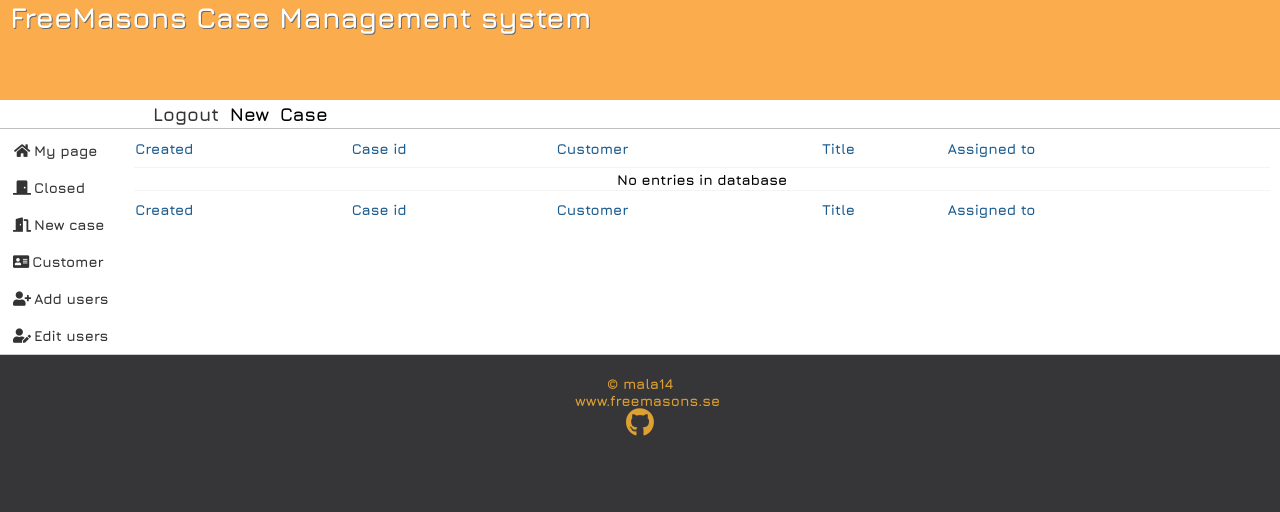
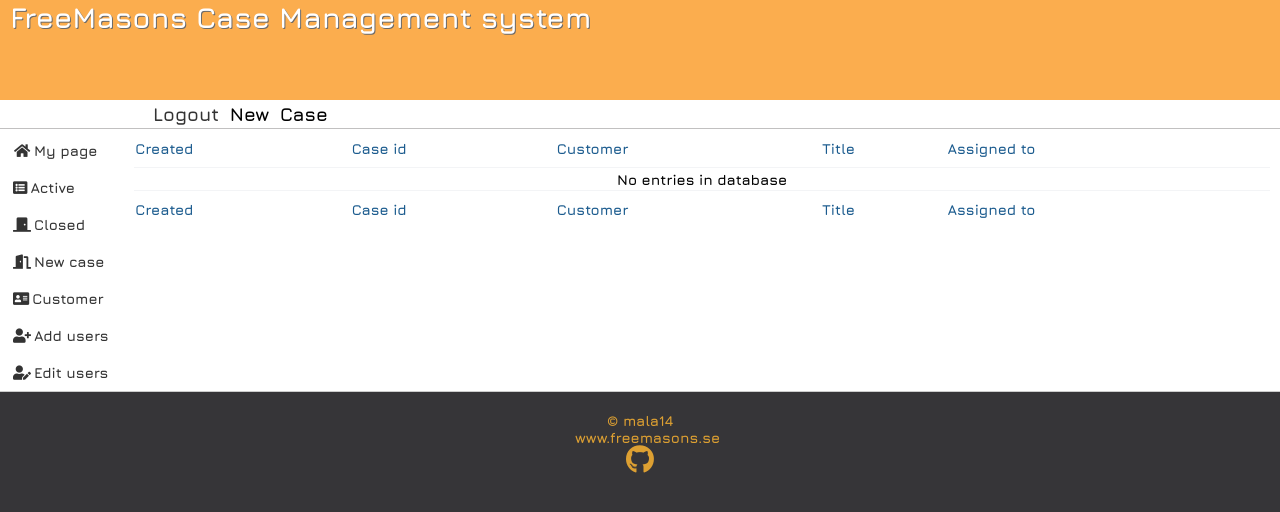
Before and after one commit to mala14/fmcm, a PHP site: page /allcases.php in a window 1280 px wide. Shown: the top 512 px of the page. Run offline with PHP 8.4, Linux system fonts and the light colour scheme; a user stored in the database is signed in; data comes from the database, SQL or seed files in the repository; data that the repository does not hold is empty; some libraries are stand-ins or nearby versions.

Commit message:
Fixed left menu design

```diff
--- a/css/admin.css
+++ b/css/admin.css
@@ -54,7 +54,7 @@
 .editUserField input[type="text"] {
 		padding-left: 5px;
 		height: 27px;
-		/* width: 266px; */
+		width: 100%;
 		border: none;
 }
 
--- a/css/sidebar.css
+++ b/css/sidebar.css
@@ -32,21 +32,21 @@
 		padding-bottom: 10px;
 }
 
+/* .fas:hover,
+.fa-fw:hover,
+.side-lnk-text:hover,
+.side-lnk-adm:hover, */
+.side-lnk:hover {
+		background-color: #78AF9F;
+		color: #fff;
+}
+
 .side-lnk-text {
-		display: inherit;
+		display: contents;
 }
 
 .side-lnk-adm {
 		display: initial;
-}
-
-.fas:hover,
-.fa-fw:hover,
-.side-lnk-text:hover,
-.side-lnk-adm:hover,
-.side-lnk:hover {
-		background-color: #78AF9F;
-		color: #fff;
 }
 
 .fas,
--- a/css/todo.css
+++ b/css/todo.css
@@ -95,10 +95,7 @@ td a {
 
 
 .case-row {
-		/* text-align: center; */
-    /* width: 100%; */
     border-top: 1px solid #f3f4f6;
-    border-bottom: 1px solid #f3f4f6;
 }
 
 /* .case-row-left {
--- a/src/Admin.php
+++ b/src/Admin.php
@@ -50,8 +50,8 @@ class Admin
 				$type = $stmt->fetch();
 				if($user && $type['type'] === 'admin'){
 						$html .= "
-								<div class='side-lnk'><a href='users_adm.php' title='Users'><i class='fas fa-user-plus'></i><div class='side-lnk-adm'>{$GLOBALS['addUsers']}</div></a></div>
-								<div class='side-lnk'><a href='list_users.php' title='Users'><i class='fas fa-user-edit'></i><div class='side-lnk-adm'>{$GLOBALS['editUsers']}</div></a></div>
+						<a href='users_adm.php' title='Users'><div class='side-lnk'><i class='fas fa-user-plus'></i><div class='side-lnk-text'>{$GLOBALS['addUsers']}</div></div></a>
+						<a href='list_users.php' title='Users'><div class='side-lnk'><i class='fas fa-user-edit'></i><div class='side-lnk-text'>{$GLOBALS['editUsers']}</div></div></a>
 						";
 				}
 			}
--- a/view/sidebar.php
+++ b/view/sidebar.php
@@ -1,7 +1,8 @@
 <div class="sidebar">
-    <div class="side-lnk"><a href="my_page.php"><i class="fa fa-fw fa-home"></i><div class="side-lnk-text"><?= $home ?></div></a></div>
-    <div class="side-lnk"><a href="closedcases.php"><i class="fas fa-door-closed"></i><div class="side-lnk-text"><?= $closedCases ?></div></a></div>
-    <div class="side-lnk"><a href="new_case.php"><i class="fas fa-door-open"></i><div class="side-lnk-text"><?= $newCase ?></div></a></div>
-    <div class="side-lnk"><a href="list_contacts.php"><i class="fas fa-address-card"></i><div class="side-lnk-text"><?= $contact ?></div></a></div>
+    <a href="my_page.php"><div class='side-lnk'><i class="fa fa-fw fa-home"></i><div class="side-lnk-text"><?= $home ?></div></div></a>
+    <a href="allcases.php"><div class='side-lnk'><i class="fas fa-list-alt"></i><div class="side-lnk-text"><?= $activeCases ?></div></div></a>
+    <a href="closedcases.php"><div class='side-lnk'><i class="fas fa-door-closed"></i><div class="side-lnk-text"><?= $closedCases ?></div></div></a>
+    <a href="new_case.php"><div class='side-lnk'><i class="fas fa-door-open"></i><div class="side-lnk-text"><?= $newCase ?></div></div></a>
+    <a href="list_contacts.php"><div class='side-lnk'><i class="fas fa-address-card"></i><div class="side-lnk-text"><?= $contact ?></div></div></a>
     <?= $admin->getAdmMenu() ?>
 </div>
```
Also changed, not shown: REVISION.md (+5 -0 lines).
